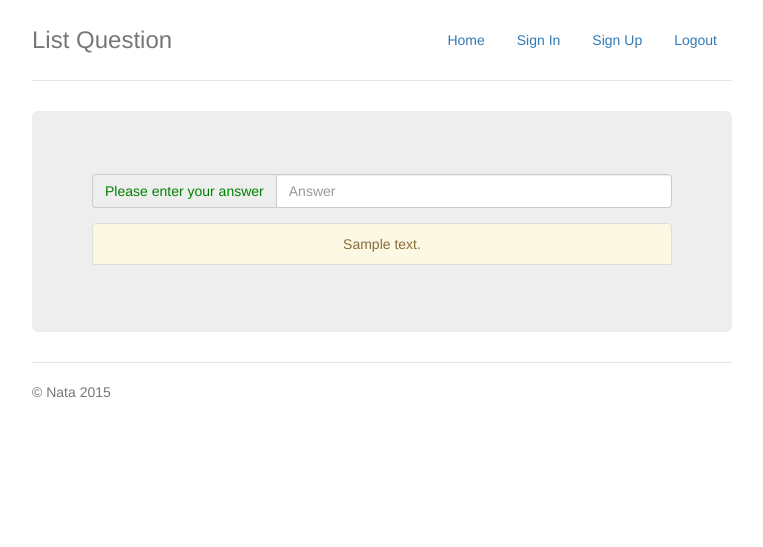
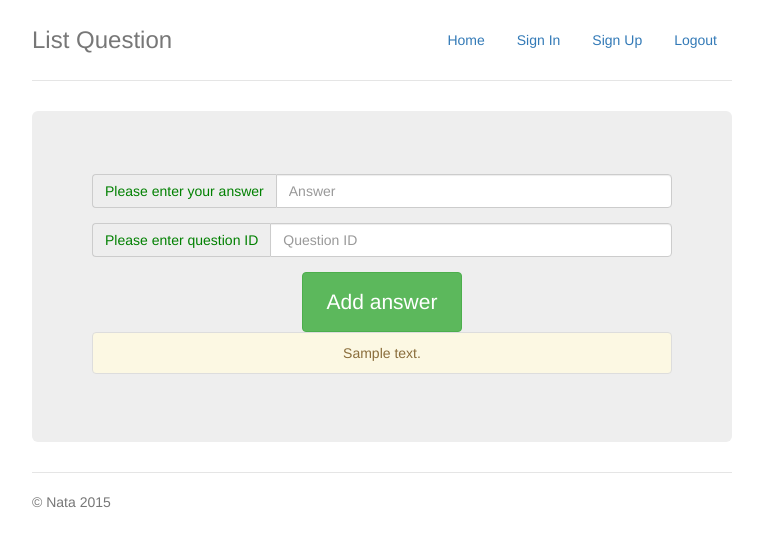
Before and after one commit to nataliamm/web_app, a Flask app: page /answers in a window 1280 px wide. Shown: the top 547 px of the page, without its empty margins (258-1021 px from the left). Run offline with Flask 2, Linux system fonts and the light colour scheme; a user stored in the database is signed in; tables that the repository leaves empty hold one stand-in row (values such as "Sample post"); some libraries are stand-ins or nearby versions.

Commit message:
Added voite form.

```diff
--- a/app/forms.py
+++ b/app/forms.py
@@ -1,6 +1,6 @@
 from flask import flash
 from flask.ext.wtf import Form
-from wtforms import StringField, TextField, PasswordField
+from wtforms import StringField, TextField, SelectField, PasswordField, IntegerField
 from models import User
 
 
@@ -33,8 +33,9 @@ class RegisterForm(Form):
 
 
 class QuestionForm(Form):
-    question = StringField('question')
+    voite = SelectField(u'Voite')
 
 
 class AnswerForm(Form):
     answer = StringField('answer')
+    question_id = IntegerField('questionid')
--- a/app/templates/answers.html
+++ b/app/templates/answers.html
@@ -7,14 +7,21 @@
         <p>
             <div class="input-group">
                 <span class="input-group-addon" style="color:green" id="basic-addon1">Please enter your answer</span>
-                <input name="answer" type="text" class="form-control" placeholder="Answer" aria-describedby="basic-addon1" value="{{ answer}}">
+                <input name="answer" type="text" class="form-control" placeholder="Answer" aria-describedby="basic-addon1" value="{{ answer }}">
             </div>
         </p>
+        <p>
+            <div class="input-group">
+                <span class="input-group-addon" style="color:green" id="basic-addon1">Please enter question ID</span>
+                <input name="question_id" type="text" class="form-control" placeholder="Question ID" aria-describedby="basic-addon1" value="{{ question_id }}">
+            </div>
+        </p>
+        <input class="btn btn-success" type="submit" value="{{ ('Add answer') }}">
         </form>
     {% endif %}
     <ul class="list-group">
 	{% for answer in answers %}
 		<li class="list-group-item list-group-item-warning">{{answer.body}}</li>
 	{% endfor %}
-	<ul>
+	</ul>
 {% endblock %}
--- a/app/templates/base.html
+++ b/app/templates/base.html
@@ -2,8 +2,8 @@
 <html lang="en">
 <head>
     <title>List Question</title>
-    <link href="static/bootstrap.min.css" rel="stylesheet">
-    <link href="static/jumbotron-narrow.css" rel="stylesheet">
+    <link href="../static/bootstrap.min.css" rel="stylesheet">
+    <link href="../static/jumbotron-narrow.css" rel="stylesheet">
 </head>
 <body>
     <div class="container">
@@ -26,9 +26,7 @@
             <h3 class="text-muted">List Question</h3>
         </div>
         <div class="jumbotron other-color">
-            <p class="lead">
                 {% block content %}{% endblock %}
-            </p>
         </div>
         <div>
             {% with messages = get_flashed_messages() %}
--- a/app/views.py
+++ b/app/views.py
@@ -57,16 +57,22 @@ def register():
 @app.route('/answers', methods=['GET', 'POST'])
 def answers():
     form = AnswerForm()
-    question_id = 1
     if form.validate_on_submit():
-        question_id = 1
-        answer = Answer(body=form.answer.data, question_id=question_id)
+        answer = Answer(body=form.answer.data, question_id=form.question_id.data)
         db.session.add(answer)
         db.session.commit()
         flash('Answer was added')
         return redirect(url_for('index'))
-    answers_all = Answer.query.filter_by(question_id=question_id)
+    answers_all = Answer.query.all()
     return render_template("answers.html", title='Answers', form=form, answers=answers_all)
+
+
+@app.route('/question/<int:question_id>', methods=['GET', 'POST'])
+def question(question_id=None):
+    form = QuestionForm()
+    option_list = [1, 2, 3, 4, 5]
+    answers_all = Answer.query.filter_by(question_id=question_id).all()
+    return render_template("question.html", question_id=question_id, answers=answers_all, form=form, option_list=option_list)
 
 
 @app.route('/logout')
```
Also changed, not shown: app/templates/index.html (+5 -8 lines), app/templates/question.html (added, +18 -0 lines).
